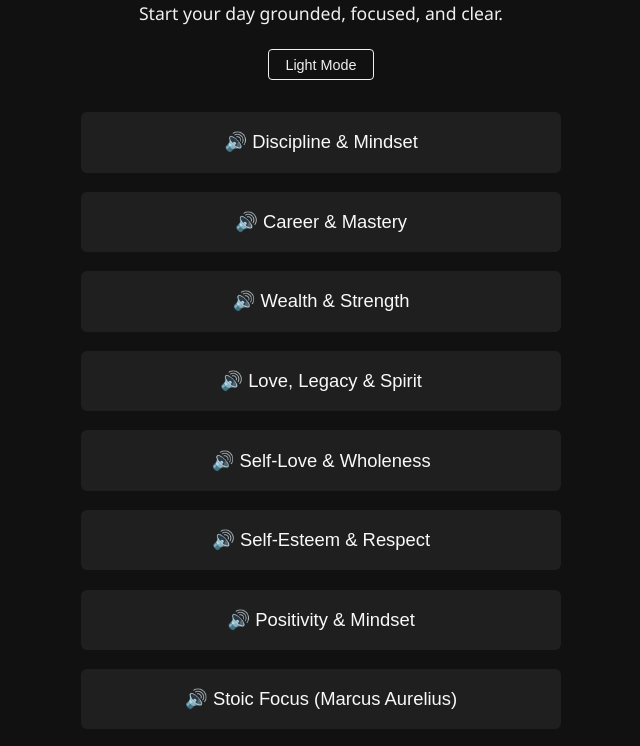
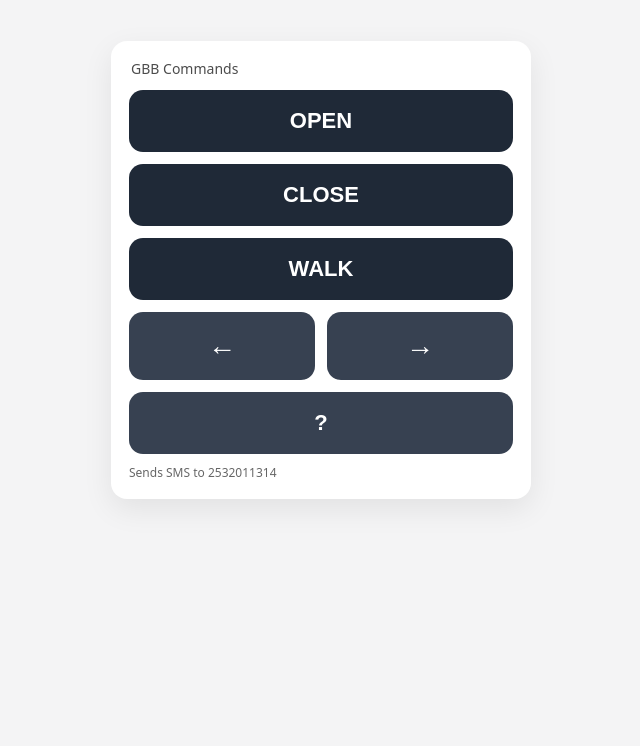
Before and after one commit to MoKad87/morning-affirmations, a plain HTML site: page index.html in a window 1280 px wide. Shown: the part 130-876 px from the top of the page, without its empty margins (319-959 px from the left). After the commit the page ends 800 px from the top, so only its background shows below. Drawn offline with Linux system fonts and the light colour scheme.

Commit message:
Refactor index.html for improved structure and PWA support

```diff
--- a/index.html
+++ b/index.html
@@ -1,131 +1,140 @@
-<!DOCTYPE html>
+<!doctype html>
 <html lang="en">
 <head>
-  <meta charset="UTF-8">
-  <title>Morning Affirmations</title>
-  <meta name="viewport" content="width=device-width, initial-scale=1">
-  <link rel="stylesheet" href="styles.css">
+  <meta charset="utf-8" />
+  <meta name="viewport" content="width=device-width, initial-scale=1" />
+
+  <title>GBB Commands</title>
+
+  <!-- PWA -->
+  <link rel="manifest" href="manifest.json">
+  <meta name="theme-color" content="#1f2937">
+  <meta name="apple-mobile-web-app-capable" content="yes">
+  <meta name="apple-mobile-web-app-status-bar-style" content="black">
+  <meta name="apple-mobile-web-app-title" content="GBB Commands">
+
+  <style>
+    :root {
+      --bg: #f4f4f5;
+      --card: #ffffff;
+      --btn: #1f2937;
+      --btn2: #374151;
+      --shadow: 0 10px 30px rgba(0,0,0,.08);
+      --radius: 16px;
+    }
+
+    * { box-sizing: border-box; }
+
+    body {
+      margin: 0;
+      height: 100vh;
+      display: grid;
+      place-items: center;
+      background: var(--bg);
+      font-family: system-ui, -apple-system, Segoe UI, Roboto, Arial, sans-serif;
+    }
+
+    .app {
+      width: min(420px, 92vw);
+      background: var(--card);
+      border-radius: var(--radius);
+      box-shadow: var(--shadow);
+      padding: 18px;
+    }
+
+    .title {
+      font-size: 14px;
+      opacity: .7;
+      margin: 0 0 12px 2px;
+    }
+
+    .stack {
+      display: grid;
+      gap: 12px;
+    }
+
+    .btn {
+      border: 0;
+      border-radius: 14px;
+      padding: 18px;
+      font-size: 22px;
+      font-weight: 700;
+      background: var(--btn);
+      color: #fff;
+      cursor: pointer;
+      -webkit-tap-highlight-color: transparent;
+    }
+
+    .btn.secondary {
+      background: var(--btn2);
+    }
+
+    .btn:active {
+      transform: scale(.98);
+    }
+
+    .row2 {
+      display: grid;
+      grid-template-columns: 1fr 1fr;
+      gap: 12px;
+    }
+
+    .arrow {
+      font-size: 28px;
+    }
+
+    .footer {
+      margin-top: 10px;
+      font-size: 12px;
+      opacity: .6;
+    }
+  </style>
 </head>
-<body class="dark">
-  <main>
-    <header>
-      <h1>Good Morning</h1>
-      <p>Start your day grounded, focused, and clear.</p>
-      <button id="theme-toggle">Light Mode</button>
-    </header>
-    <section id="buttons"></section>
+
+<body>
+  <main class="app">
+    <p class="title">GBB Commands</p>
+
+    <section class="stack">
+      <button class="btn" onclick="sendCmd('OPEN')">OPEN</button>
+      <button class="btn" onclick="sendCmd('CLOSE')">CLOSE</button>
+      <button class="btn" onclick="sendCmd('WALK')">WALK</button>
+
+      <!-- split front 2 -->
+      <div class="row2">
+        <button class="btn secondary arrow" onclick="sendCmd('LEFT')">←</button>
+        <button class="btn secondary arrow" onclick="sendCmd('RIGHT')">→</button>
+      </div>
+
+      <button class="btn secondary" onclick="sendCmd('?')">?</button>
+    </section>
+
+    <div class="footer">
+      Sends SMS to 2532011314
+    </div>
   </main>
 
   <script>
-    const groups = {
-      "Discipline & Mindset": [
-        "I show up, even when it's hard. Discipline is my baseline.",
-        "My mornings set the tone for everything—I own them.",
-        "I don’t waste energy on what I can’t control—I channel it into what I can build."
-      ],
-      "Career & Mastery": [
-        "I am becoming a master of high-level design, automation, and deep protocol knowledge.",
-        "I lead through competence, not titles. My work speaks before I do.",
-        "I'm not just doing the job—I’m shaping the network."
-      ],
-      "Wealth & Strength": [
-        "I move with long-term vision. My money works for me.",
-        "Every workout I finish is a vote for the man I’m becoming.",
-        "I don’t need comfort—I need growth."
-      ],
-      "Love, Legacy & Spirit": [
-        "I choose love with clarity, not fear. I don’t run from depth.",
-        "Vulnerability is not weakness. It’s power with truth.",
-        "I come from history and strength. I carry that with pride."
-      ],
-      "Self-Love & Wholeness": [
-        "Nothing outside of me defines my worth. I choose to be enough as I am.",
-        "I don’t chase love — I become it, I embody it, I protect it in myself first.",
-        "I don’t self-abandon to be accepted. I’d rather be alone with truth than surrounded by noise.",
-        "I don’t need to be fixed — I just need to be seen, understood, and respected.",
-        "My body, my scars, my history — all of it makes me real. I carry it with pride."
-      ],
-      "Self-Esteem & Respect": [
-        "I move with integrity even when no one’s watching — that’s where real confidence comes from.",
-        "I don’t lower my standards to be liked. I raise my self-respect to be clear.",
-        "My self-esteem doesn’t come from applause — it comes from the life I build in silence.",
-        "I can stand alone without folding. I don’t need validation to be solid.",
-        "Respect starts with how I treat myself when no one else is around."
-      ],
-      "Positivity & Mindset": [
-        "I choose clarity over chaos. I keep my mind clean like I keep my house clean.",
-        "My optimism isn’t naive — it’s earned through surviving and still showing up.",
-        "I don’t feed fear. I focus on what I *can* shape, build, or move.",
-        "I expect challenges — and I meet them with presence, not panic.",
-        "Every day is a new chance to move better, think sharper, and show up real."
-      ],
-      "Stoic Focus (Marcus Aurelius)": [
-        "Today I control only two things: my actions and my thoughts — the rest is noise.",
-        "I don’t argue with reality — I align with it and move with reason.",
-        "I face discomfort without flinching. What stands in the way becomes the path.",
-        "My mind is my fortress. No one can disturb its peace unless I allow it.",
-        "I waste no energy wishing for ease. I strengthen myself for truth.",
-        "I live by the principle, not the praise. I don’t need applause to be right.",
-        "Let others chase pleasure or status — I chase inner clarity and self-discipline.",
-        "Nothing that happens to me is new — but how I respond makes all the difference.",
-        "I do not avoid struggle. I prepare for it. I sharpen myself against it.",
-        "I am not disturbed by events — only my judgments about them."
-      ]
-    };
+  // Register service worker (safe to keep)
+  if ('serviceWorker' in navigator) {
+    navigator.serviceWorker.register('service-worker.js');
+  }
 
-    // ✅ Corrected: play each line one by one (waits for audio to finish)
-    async function speakList(lines) {
-      for (const line of lines) {
-        try {
-          const response = await fetch('/api/speak', {
-            method: 'POST',
-            headers: { 'Content-Type': 'application/json' },
-            body: JSON.stringify({ text: line })
-          });
+  function sendCmd(cmd) {
+    const number = '2532011314';
+    const body = encodeURIComponent(cmd);
 
-          const blob = await response.blob();
-          const url = URL.createObjectURL(blob);
-          const audio = new Audio(url);
+    // Detect iOS devices
+    const isIOS = /iPad|iPhone|iPod/.test(navigator.userAgent);
 
-          await new Promise((resolve) => {
-            audio.onended = resolve;
-            audio.onerror = resolve; // fallback on error
-            audio.play();
-          });
-
-        } catch (err) {
-          console.error('Voice error:', err);
-        }
-      }
+    if (isIOS) {
+      // iOS requires &body instead of ?body
+      window.location.href = `sms:${number}&body=${body}`;
+    } else {
+      // Android / others
+      window.location.href = `sms:${number}?body=${body}`;
     }
-
-    function buildButtons() {
-      const container = document.getElementById("buttons");
-      Object.entries(groups).forEach(([label, lines]) => {
-        const btn = document.createElement("button");
-        btn.textContent = `🔊 ${label}`;
-        btn.onclick = () => speakList(lines);
-        container.appendChild(btn);
-      });
-
-      const randomBtn = document.createElement("button");
-      randomBtn.textContent = "🎲 Surprise Me";
-      randomBtn.onclick = () => {
-        const keys = Object.keys(groups);
-        const pick = keys[Math.floor(Math.random() * keys.length)];
-        speakList(groups[pick]);
-      };
-      container.appendChild(randomBtn);
-    }
-
-    document.getElementById("theme-toggle").onclick = () => {
-      const body = document.body;
-      body.classList.toggle("dark");
-      document.getElementById("theme-toggle").textContent =
-        body.classList.contains("dark") ? "Light Mode" : "Dark Mode";
-    };
-
-    window.onload = buildButtons;
+  }
   </script>
 </body>
 </html>
```
